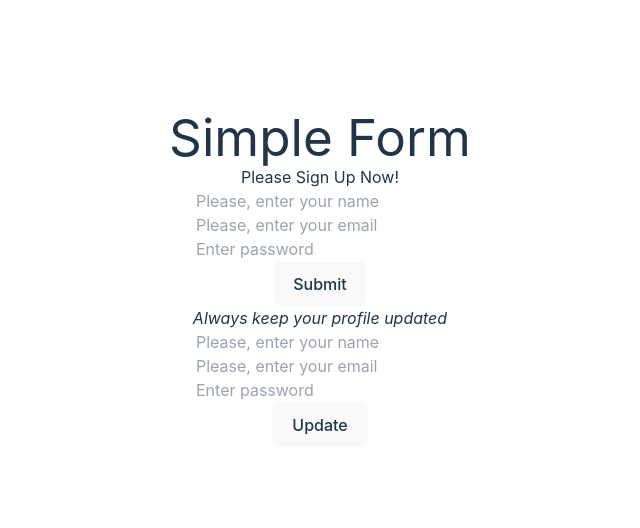
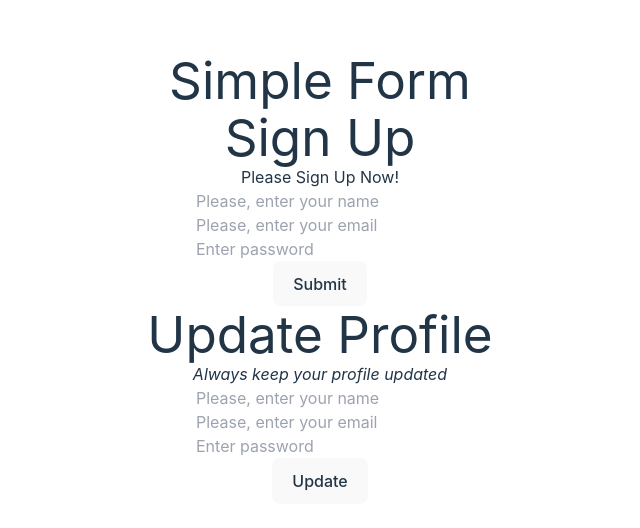
Before and after one commit to maywork/React-Sandbox, a React (Vite) app in the folder 06form-master/: page / in a window 1280 px wide. Shown: the part 122-650 px from the top of the page, without its empty margins (320-960 px from the left). Built offline with nearby package versions, Linux system fonts and the light colour scheme.

Commit message:
added individual titles

```diff
--- a/06form-master/src/App.jsx
+++ b/06form-master/src/App.jsx
@@ -26,7 +26,8 @@ function App() {
       <ReusableForm
         formTitle={'Sign up'}
         handleSubmit={handleSignUpSubmit}>
-        <div className='text-3xl font-semibold my-4'>
+        <div>
+          <h1 className='text-3xl font-semibold my-4'>Sign Up</h1>
           <h3>Please Sign Up Now!</h3>
         </div>
       </ReusableForm>
@@ -34,7 +35,8 @@ function App() {
         formTitle={'Update Profile'}
         handleSubmit={handleUpdateProfile}
         submitBtnText={'Update'}>
-        <div className='text-3xl font-semibold my-4'>
+        <div>
+          <h1 className='text-3xl font-semibold my-4'>Update Profile</h1>
           <i>Always keep your profile updated</i>
         </div>
       </ReusableForm>
```
